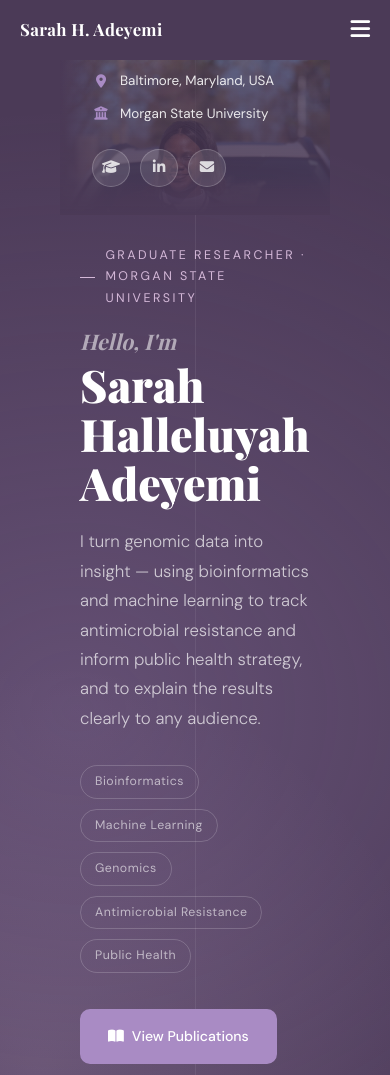
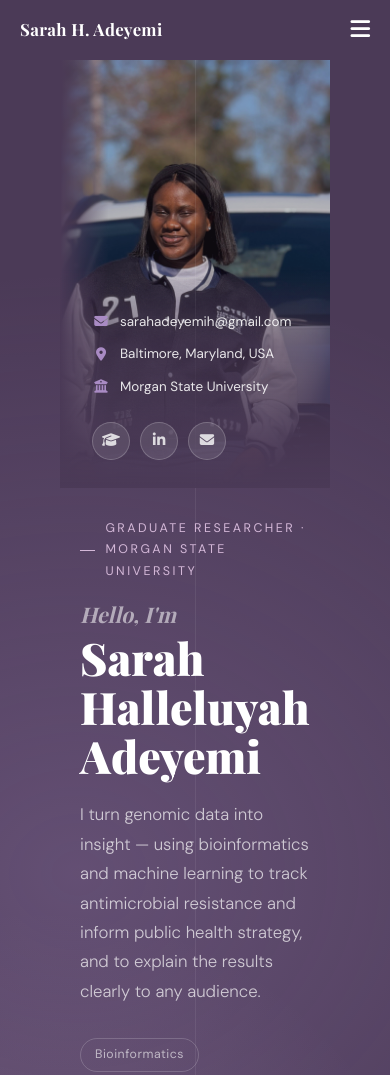
Before and after one commit to Obiuwevwi-Lawrence/sarah, a plain HTML site: page index.html in a window 390 px wide. Shown: the top 1075 px of the page. Drawn offline with nearby package versions, Linux system fonts and the light colour scheme; a web font is replaced by a local one.

Commit message:
Show more of the hero photo on phones
Co-Authored-By: Claude Sonnet 5.5 <noreply@anthropic.com>
Claude-Session: https://claude.ai/code/session_01KwjCwYY4EujyRkcNMNpsD6

```diff
--- a/index.html
+++ b/index.html
@@ -369,7 +369,8 @@
     /* ── RESPONSIVE ── */
     @media (max-width: 900px) {
       #home { grid-template-columns: 1fr; }
-      .hero-photo-panel { min-height: 55vw; order: -1; }
+      .hero-photo-panel { min-height: 110vw; max-height: 85vh; order: -1; }
+      .hero-photo { object-position: center 15%; }
       .hero-inner { padding: 40px 32px 60px; max-width: 100%; }
       .section { padding: 70px 36px; }
       .about-grid, .contact-grid { grid-template-columns: 1fr; gap: 40px; }
@@ -382,6 +383,7 @@
     }
     @media (max-width: 600px) {
       .hero-inner { padding: 30px 20px 50px; }
+      .hero-photo-panel { min-height: 125vw; }
       .section { padding: 60px 20px; }
       nav { padding: 0 20px; }
       .news-grid { grid-template-columns: 1fr; }
```
